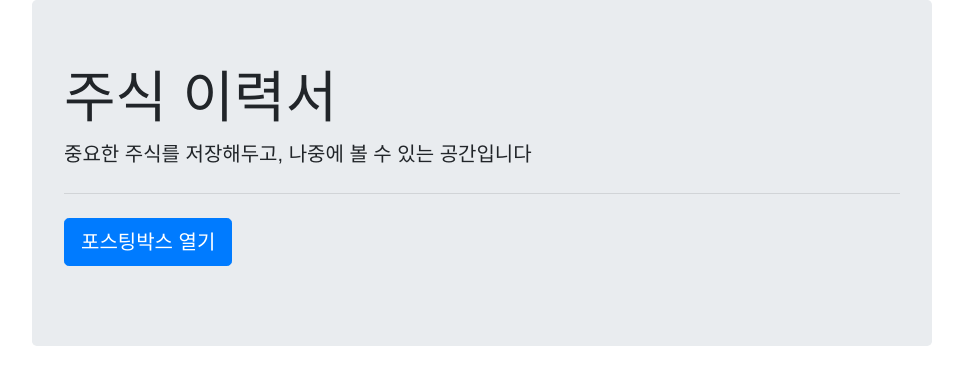
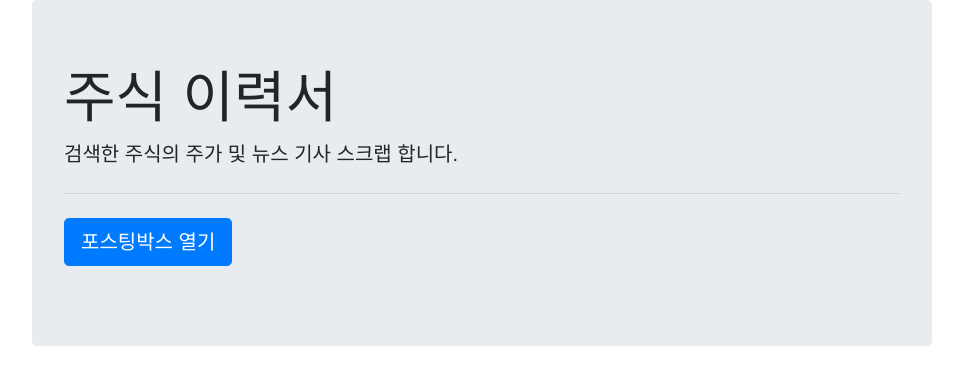
Before and after one commit to twy3009/sparta, a Flask app: page / in a window 1280 px wide. Shown: the top 378 px of the page, without its empty margins (158-1121 px from the left). Run offline with Flask 2, Linux system fonts and the light colour scheme; some libraries are stand-ins or nearby versions; some web fonts are replaced.

Commit message:
dffd
fdfd

```diff
--- a/python/templates/index.html
+++ b/python/templates/index.html
@@ -155,7 +155,7 @@
     <div class="wrap">
         <div class="jumbotron">
             <h1 class="display-4">주식 이력서</h1>
-            <p class="lead">중요한 주식를 저장해두고, 나중에 볼 수 있는 공간입니다</p>
+            <p class="lead">검색한 주식의 주가 및 뉴스 기사 스크랩 합니다.</p>
             <hr class="my-4">
             <p class="lead">
                 <a id="btn-posting-box" onclick="openclose()" class="btn btn-primary btn-lg" href="#" role="button">포스팅박스 열기</a>
```
